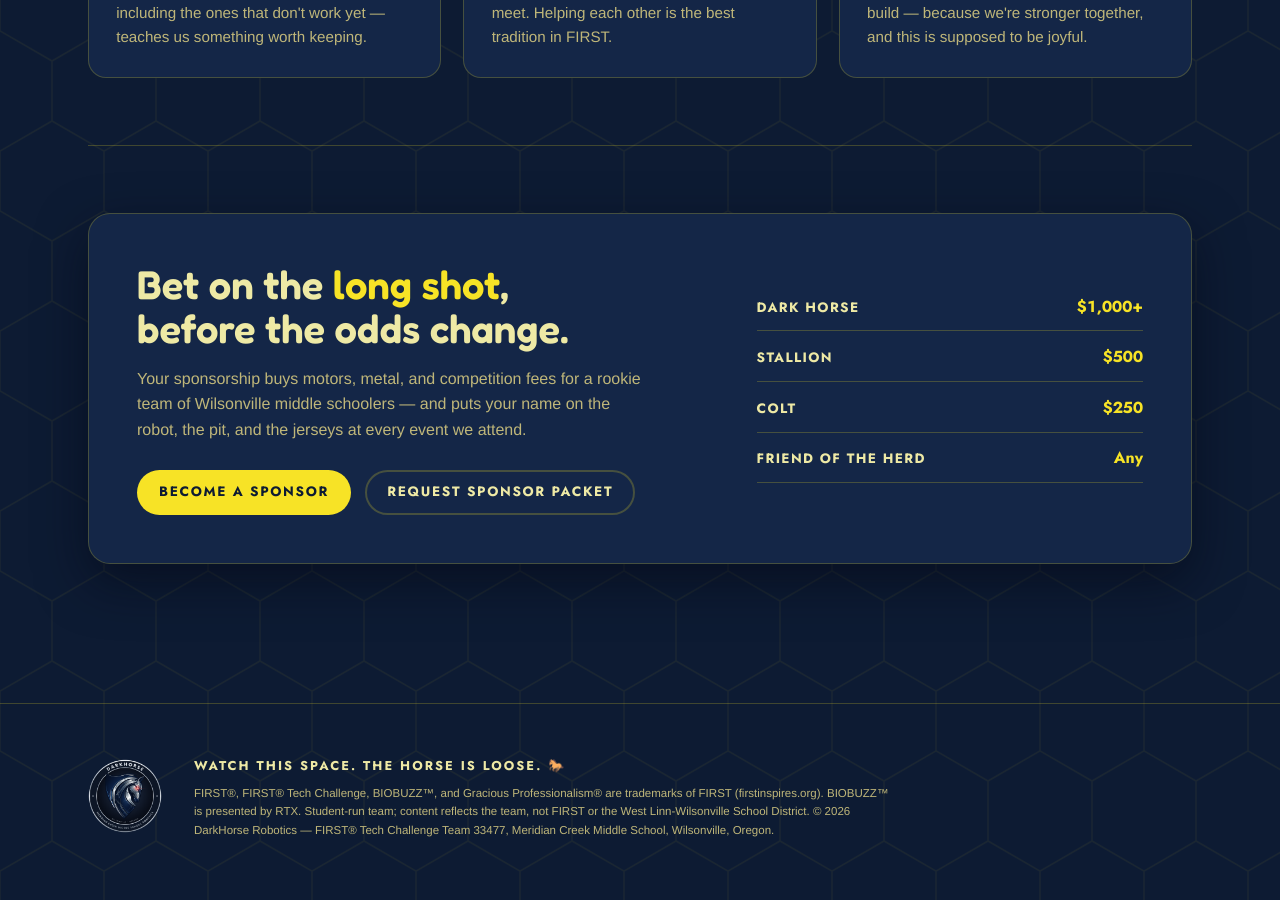
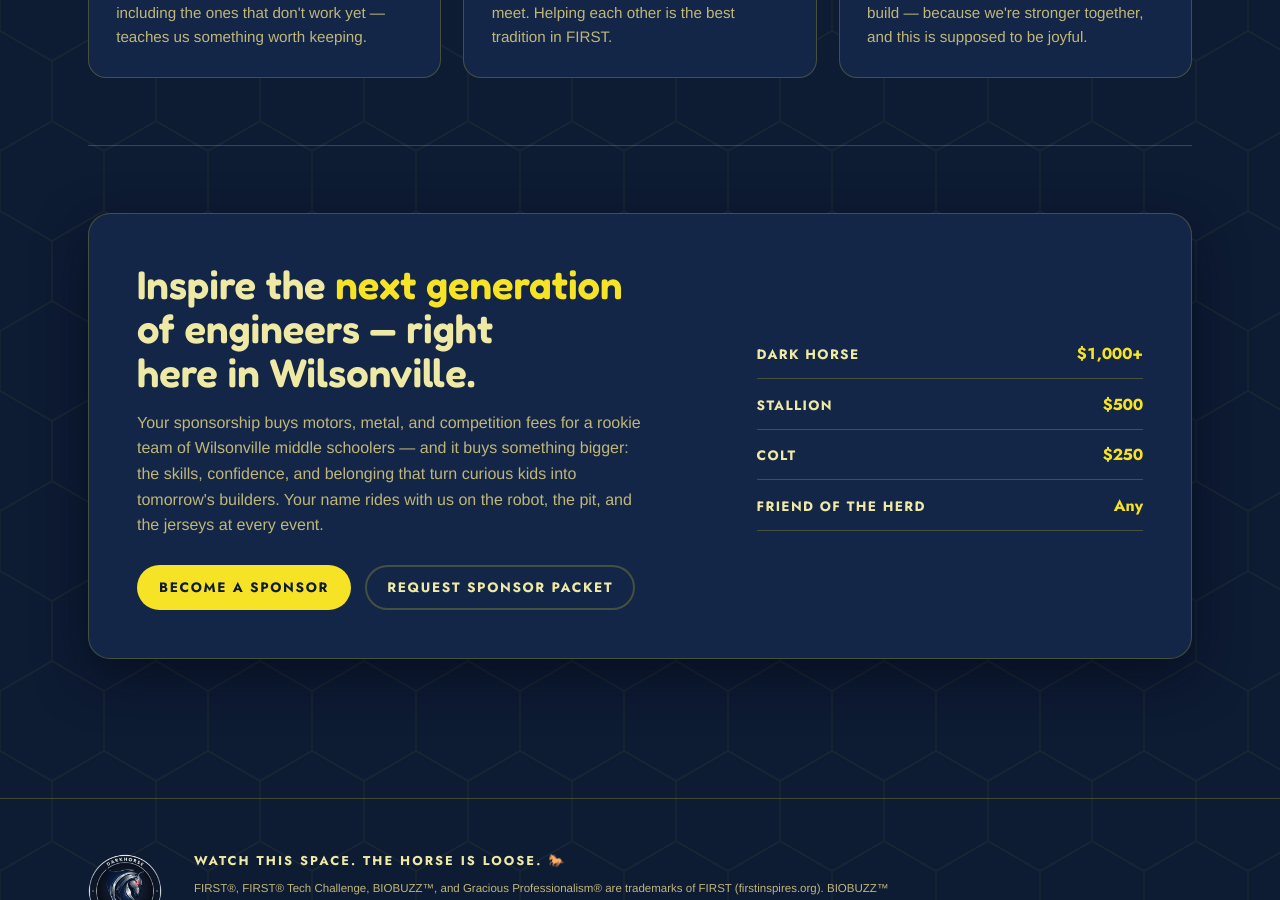
Before and after one commit to DarkHorseFTC/DarkHorseFTC.github.io, a Jekyll site: the page built from index.html, in a window 1280 px wide and 900 px high, scrolled down 2879 px. Built offline with Jekyll 4.4.1, drawn with Linux system fonts in a browser that asks for light colours.

Commit message:
Reframe sponsor pitch as inspirational community investment

```diff
--- a/index.html
+++ b/index.html
@@ -100,10 +100,11 @@
   <section id="sponsors">
     <div class="sponsor">
       <div>
-        <h2>Bet on the <span>long shot</span>, before the odds change.</h2>
+        <h2>Inspire the <span>next generation</span> of engineers — right here in Wilsonville.</h2>
         <p>Your sponsorship buys motors, metal, and competition fees for a rookie team of
-           Wilsonville middle schoolers — and puts your name on the robot, the pit, and the
-           jerseys at every event we attend.</p>
+           Wilsonville middle schoolers — and it buys something bigger: the skills, confidence,
+           and belonging that turn curious kids into tomorrow's builders. Your name rides with
+           us on the robot, the pit, and the jerseys at every event.</p>
         <div class="actions"><a class="cta" href="mailto:{{ site.email }}?subject=DarkHorse%20Robotics%20sponsorship">Become a sponsor</a><a class="cta ghost" href="mailto:{{ site.email }}?subject=Sponsor%20packet%20request">Request sponsor packet</a></div>
       </div>
       <div class="tiers">
```
